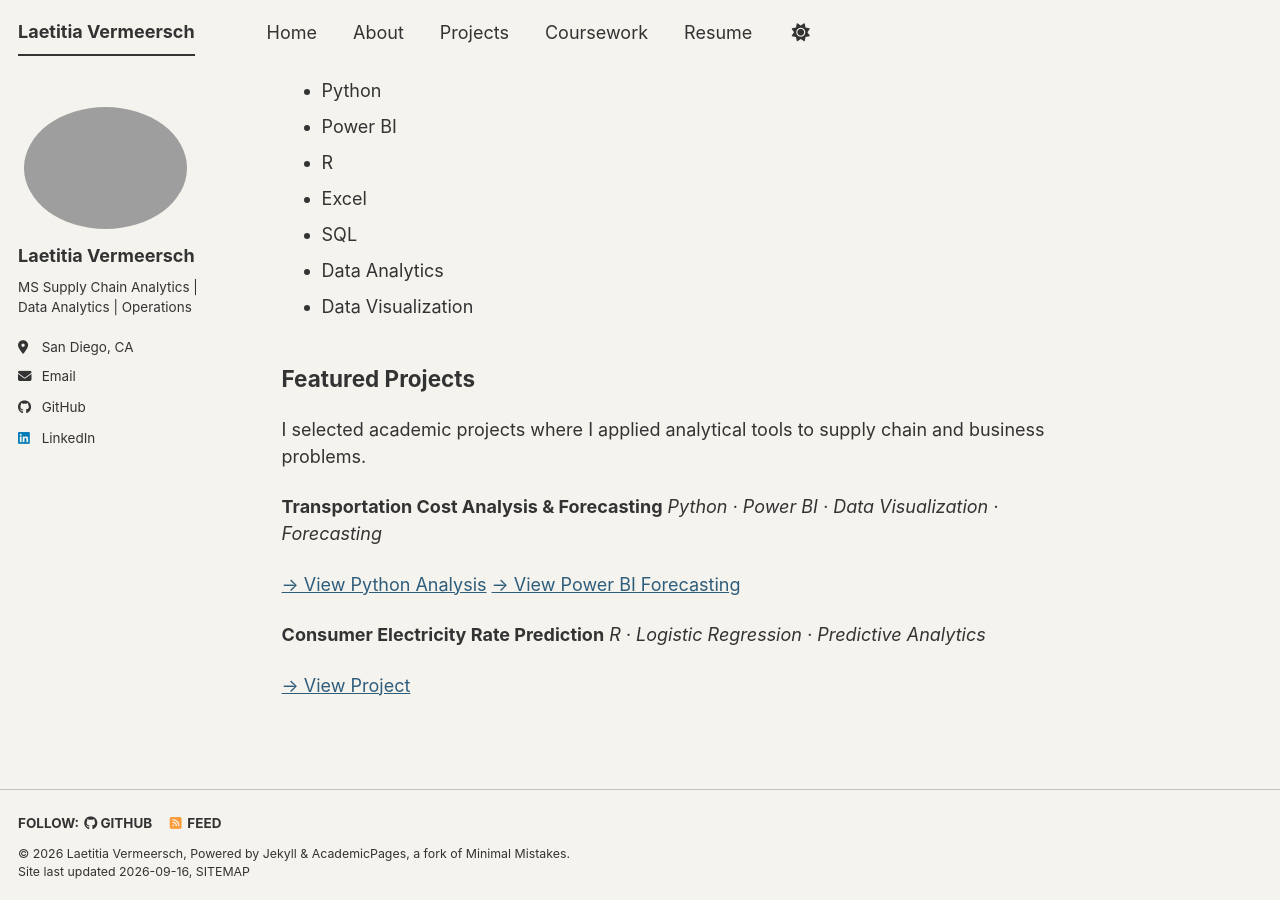
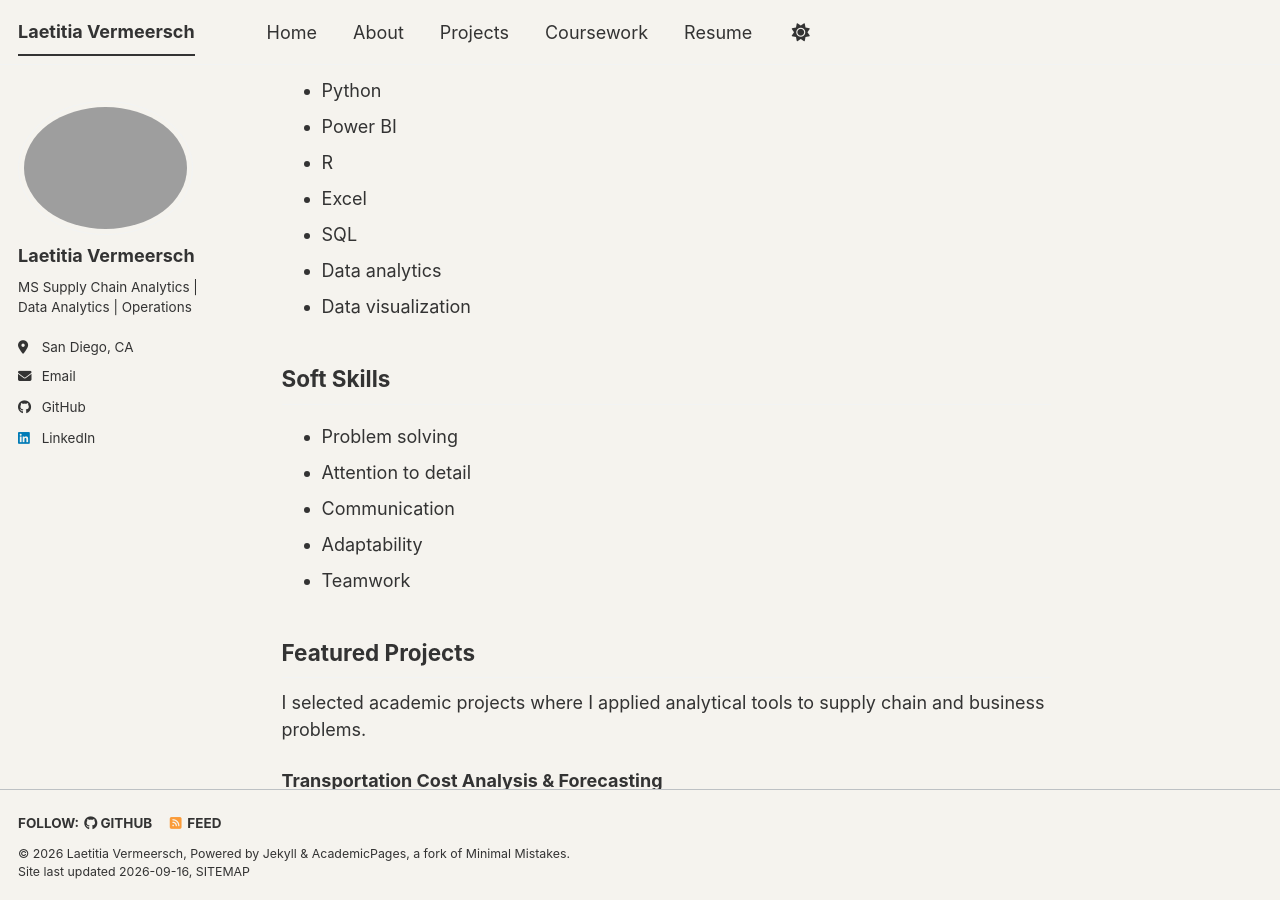
Before and after one commit to Laetitia-95/Laetitia-95.github.io, a Jekyll site: the page built from _pages/home.md, in a window 1280 px wide and 900 px high, scrolled down 303 px. Built offline with Jekyll 4.4.1, drawn with Linux system fonts in a browser that asks for light colours; a style sheet for code colours, icons or effects is not loaded.

Commit message:
Home page refinement

```diff
--- a/_pages/home.md
+++ b/_pages/home.md
@@ -12,19 +12,29 @@ I earned my master's degree in **Supply Chain Analytics** from California State
 - R
 - Excel
 - SQL
-- Data Analytics
-- Data Visualization
+- Data analytics
+- Data visualization
+
+## Soft Skills
+- Problem solving
+- Attention to detail
+- Communication
+- Adaptability
+- Teamwork
 
 ## Featured Projects
 I selected academic projects where I applied analytical tools to supply chain and business problems.
 
 **Transportation Cost Analysis & Forecasting**
+
 *Python · Power BI · Data Visualization · Forecasting*
 
 [→ View Python Analysis](/portfolio/transportation-cost-analysis-python/)
+
 [→ View Power BI Forecasting](/projects/transportation-cost-analysis-powerbi/)
 
 **Consumer Electricity Rate Prediction**
+
 *R · Logistic Regression · Predictive Analytics*
 
 [→ View Project](/projects/electricity-rate-prediction-r/)
```
Also changed, not shown: _portfolio/transportation-cost-analysis-python.md (+5 -3 lines).
